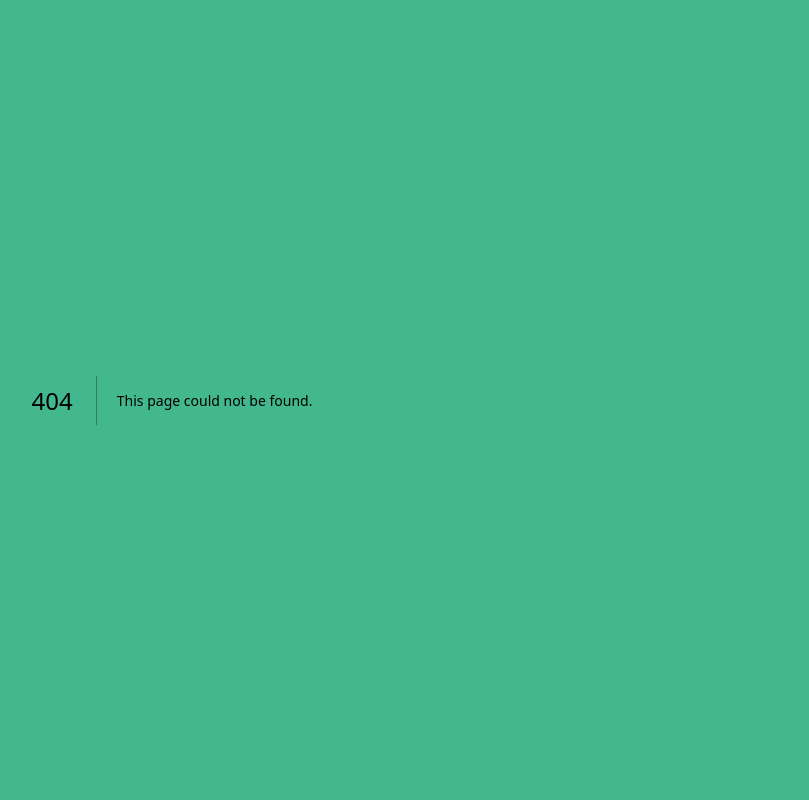
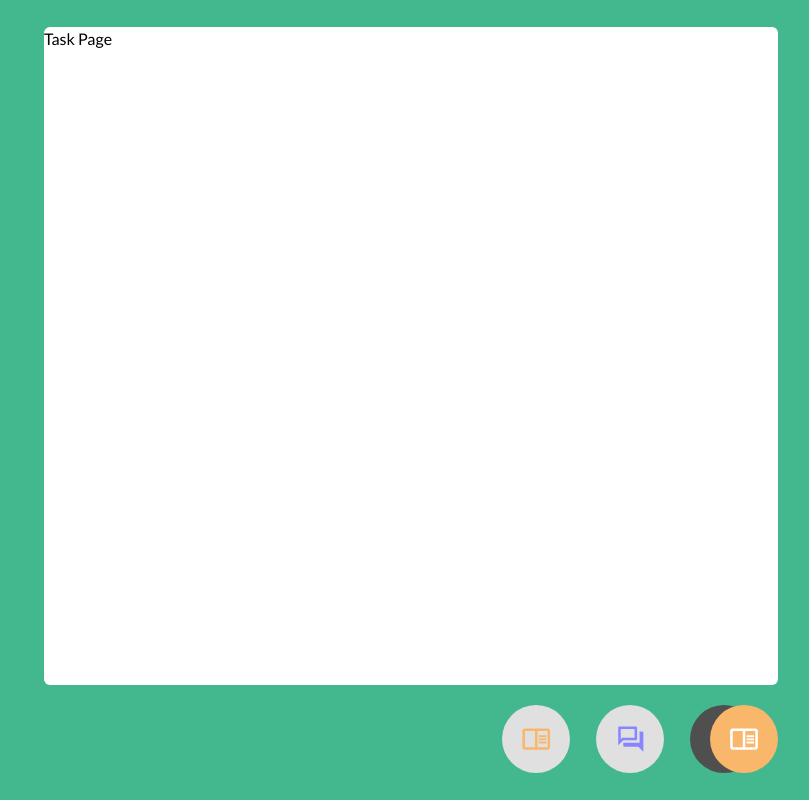
Before and after one commit to DerianMelvin/project-quicks, a Next.js app: page /task in a window 1280 px wide. Before the commit this address had no page. Shown: the whole page, without its empty margins (468-1277 px from the left). Built offline with nearby package versions, Linux system fonts and the light colour scheme.

Commit message:
create navigation links as layout wrapper
- create component LayoutWrapper.tsx
- create component NavigationLinks.tsx
- create initial page '/inbox'
- create initial page '/task'
- update layout.tsx
- update page '/'

```diff
--- /dev/null
+++ b/src/app/inbox/page.tsx
@@ -0,0 +1,5 @@
+export default function InboxPage() {
+  return (
+    <main className="w-[734px] h-[737px] rounded-md bg-white">Inbox Page</main>
+  );
+}
--- a/src/app/layout.tsx
+++ b/src/app/layout.tsx
@@ -1,6 +1,7 @@
 import type { Metadata } from "next";
 import { Lato } from "next/font/google";
 import "./globals.css";
+import LayoutWrapper from "@/components/layout/LayoutWrapper";
 
 const lato = Lato({
   weight: ["400", "700"],
@@ -22,7 +23,7 @@ export default function RootLayout({
   return (
     <html lang="en">
       <body className={`${lato.className} w-screen h-screen bg-chats-green`}>
-        {children}
+        <LayoutWrapper>{children}</LayoutWrapper>
       </body>
     </html>
   );
--- a/src/app/page.tsx
+++ b/src/app/page.tsx
@@ -1,28 +1,5 @@
-"use client";
-import InboxButton from "@/components/InboxButton";
-import MenuButton from "@/components/MenuButton";
-import TaskButton from "@/components/TaskButton";
-
 export default function Home() {
-  const buttonSize = 68;
-
   return (
-    <main className="w-full h-full px-[34px] py-[27px] flex items-end justify-end">
-      <nav className="flex items-stretch justify-end gap-[26px] text-primary-white">
-        <button className="flex flex-col items-center justify-center gap-2">
-          <span className="font-bold">Task</span>
-          <TaskButton size={buttonSize} />
-        </button>
-
-        <button className="flex flex-col items-center justify-center gap-2">
-          <span className="font-bold">Inbox</span>
-          <InboxButton size={buttonSize} />
-        </button>
-
-        <button className="flex flex-col items-center justify-center self-end gap-2">
-          <MenuButton size={buttonSize} />
-        </button>
-      </nav>
-    </main>
+    <main className="w-full h-full px-[34px] py-[27px] flex flex-col-reverse items-end gap-5"></main>
   );
 }
--- /dev/null
+++ b/src/app/task/page.tsx
@@ -0,0 +1,8 @@
+
+export default function TaskPage() {
+  return (
+    <main className="w-[734px] h-[737px] rounded-md bg-white">
+      Task Page
+    </main>
+  )
+}
--- /dev/null
+++ b/src/components/layout/LayoutWrapper.tsx
@@ -0,0 +1,15 @@
+import NavigationLinks from "./NavigationLinks";
+
+export default function LayoutWrapper({
+  children,
+}: {
+  children: React.ReactNode;
+}) {
+  return (
+    <div className="w-full h-full px-[34px] py-[27px] flex flex-col-reverse items-end gap-5">
+      <NavigationLinks />
+
+      {children}
+    </div>
+  );
+}
--- /dev/null
+++ b/src/components/layout/NavigationLinks.tsx
@@ -0,0 +1,89 @@
+"use client";
+import { useState } from "react";
+import { usePathname, useRouter } from "next/navigation";
+import Link from "next/link";
+import TaskIcon from "../icons/TaskIcon";
+import InboxIcon from "../icons/InboxIcon";
+import TaskSelectedIcon from "../icons/TaskSelectedIcon";
+import InboxSelectedIcon from "../icons/InboxSelectedIcon";
+import MenuIcon from "../icons/MenuIcon";
+
+export default function NavigationLinks() {
+  const router = useRouter();
+
+  // Get current pathname
+  const pathname = usePathname();
+  const isHomepage = pathname == "/";
+  const isInboxPage = pathname == "/inbox";
+  const isTaskPage = pathname == "/task";
+
+  const [viewMenu, setViewMenu] = useState(isHomepage ? false : true);
+
+  const returnToHomepage = () => {
+    router.push("/");
+    setViewMenu(false);
+  };
+
+  return (
+    <nav className="z-50 flex items-stretch justify-end gap-[26px] text-primary-white">
+      {viewMenu && (
+        <>
+          {/* Task Page */}
+          <Link
+            href={"/task"}
+            className="flex flex-col items-center justify-center gap-2"
+          >
+            {isHomepage && <span className="font-bold">Task</span>}
+
+            <button className="w-[68px] h-[68px] rounded-full bg-primary-white flex flex-col items-center justify-center self-end gap-2">
+              <TaskIcon />
+            </button>
+          </Link>
+
+          {/* Inbox Page */}
+          <Link
+            href={"/inbox"}
+            className="flex flex-col items-center justify-center gap-2"
+          >
+            {isHomepage && <span className="font-bold">Inbox</span>}
+
+            <button className="w-[68px] h-[68px] rounded-full bg-primary-white flex flex-col items-center justify-center self-end gap-2">
+              <InboxIcon />
+            </button>
+          </Link>
+        </>
+      )}
+
+      {isTaskPage ? (
+        <div className="relative flex flex-col items-center justify-center self-end gap-2 ml-5">
+          <button
+            onClick={() => returnToHomepage()}
+            className="-z-10 absolute top-0 w-[68px] h-[68px] rounded-full bg-primary-darkGray -translate-x-5"
+          ></button>
+
+          <div className="w-[68px] h-[68px] rounded-full bg-indicator-orange flex flex-col items-center justify-center">
+            <TaskSelectedIcon />
+          </div>
+        </div>
+      ) : isInboxPage ? (
+        <div className="relative flex flex-col items-center justify-center self-end gap-2 ml-5">
+          <button
+            onClick={() => returnToHomepage()}
+            className="-z-10 absolute top-0 w-[68px] h-[68px] rounded-full bg-primary-darkGray -translate-x-5"
+          ></button>
+
+          <div className="w-[68px] h-[68px] rounded-full bg-indicator-violet flex flex-col items-center justify-center">
+            <InboxSelectedIcon />
+          </div>
+        </div>
+      ) : (
+        <button
+          onClick={() => setViewMenu((prev) => !prev)}
+          className="w-[68px] h-[68px] rounded-full bg-primary-blue flex flex-col items-center justify-center self-end gap-2"
+        >
+          <MenuIcon />
+        </button>
+      )}
+    </nav>
+  );
+}
```
